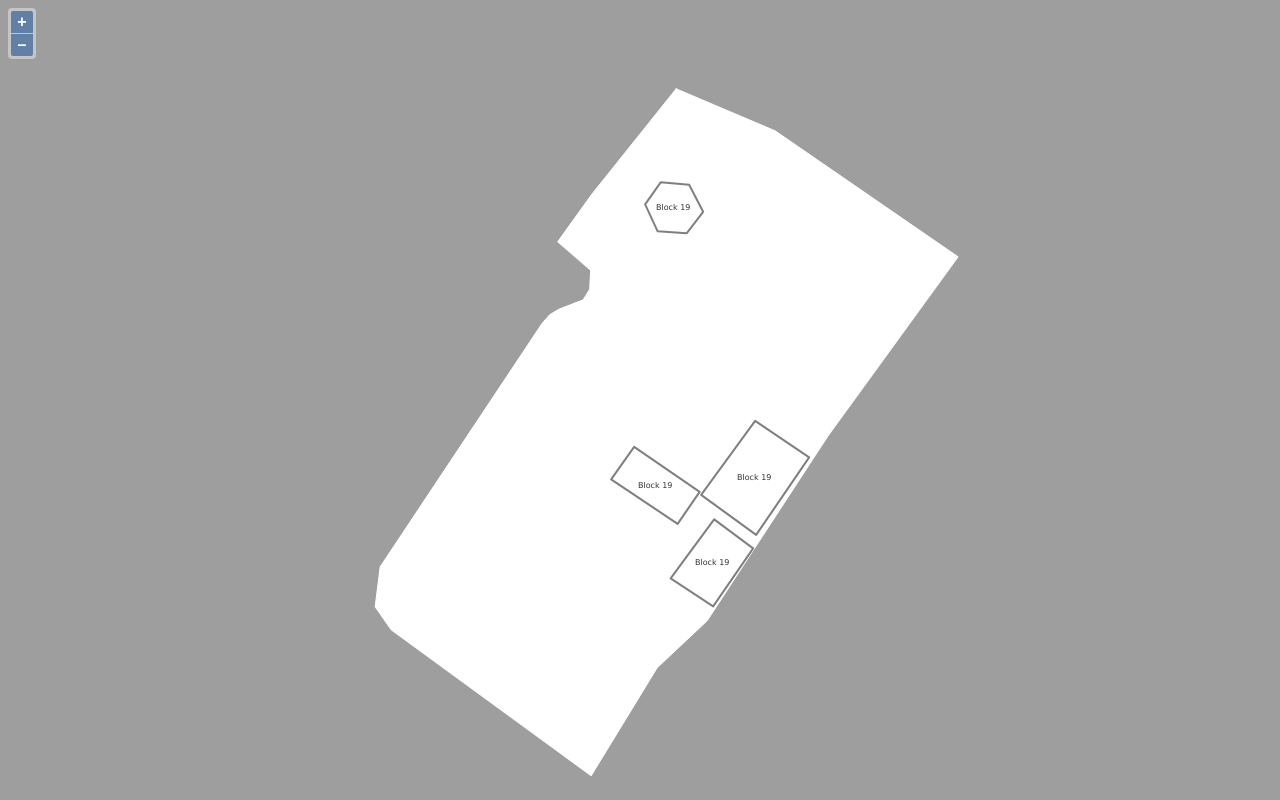
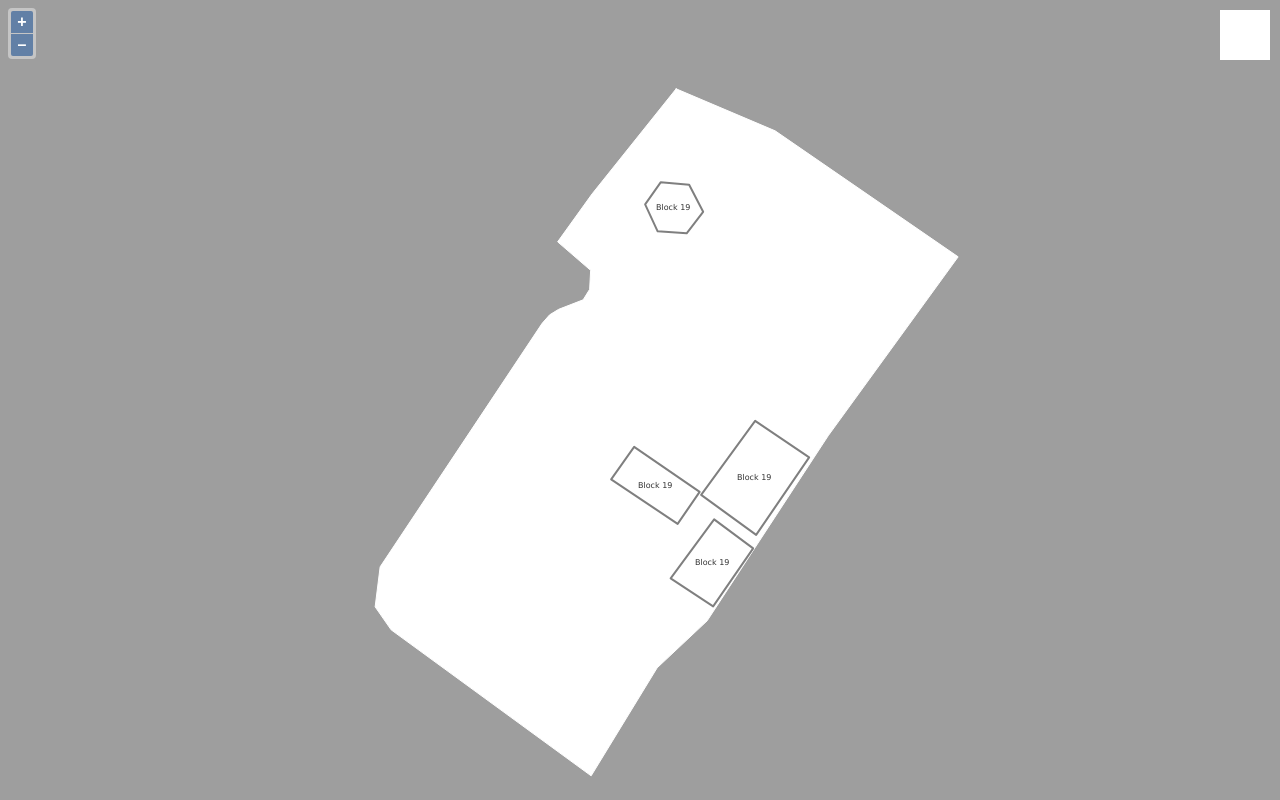
Before and after one commit to 3in0/plan, a plain HTML site: page index.html in a window 1280 px wide. Drawn offline with Linux system fonts and the light colour scheme.

Commit message:
Add files via upload

```diff
--- a/index.html
+++ b/index.html
@@ -15,10 +15,25 @@
         bottom: 0;
         width: 100%;
       }
+      #console {
+        position: absolute;
+        width: 50px;
+        height: 50px;
+        top: 10px;
+        right: 10px;
+        background-color: white;
+        z-index: 10;
+        font-size: 10px;
+        display: grid;
+        place-content: center;
+        font-family: 'Consolas';
+      }
     </style>
   </head>
   <body>
-    <div id="map"></div>
+    <div id="map">
+      <div id="console"></div>
+    </div>
     <script src="./bundle.js"></script>
   </body>
 </html>
```
Also changed, not shown: bundle.js.
